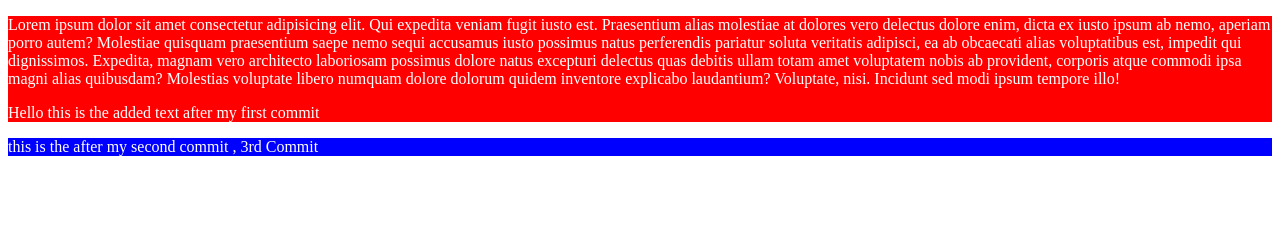
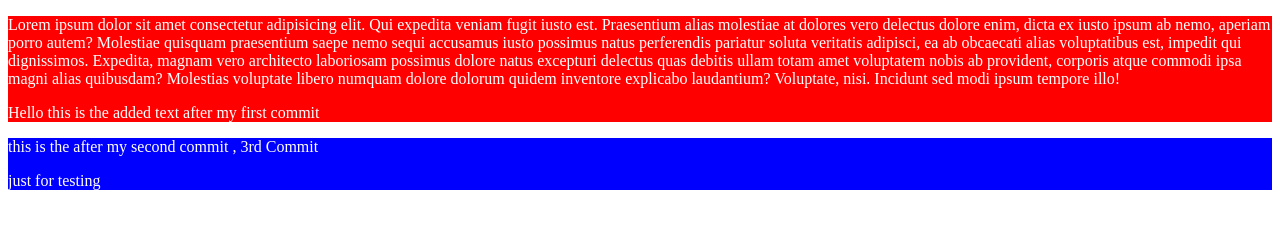
Before and after one commit to SamirJabre/testing, a plain HTML site: page index.html in a window 1280 px wide. Drawn offline with Linux system fonts and the light colour scheme.

Commit message:
4rth commit

```diff
--- a/index.html
+++ b/index.html
@@ -13,6 +13,7 @@
 </div>
 <div class="anotherdiv" style="background-color: blue; color: white;">
     <p>this is the after my second commit , 3rd Commit </p>
+    <p>just for testing</p>
 </div>
 </body>
 </html>
```
